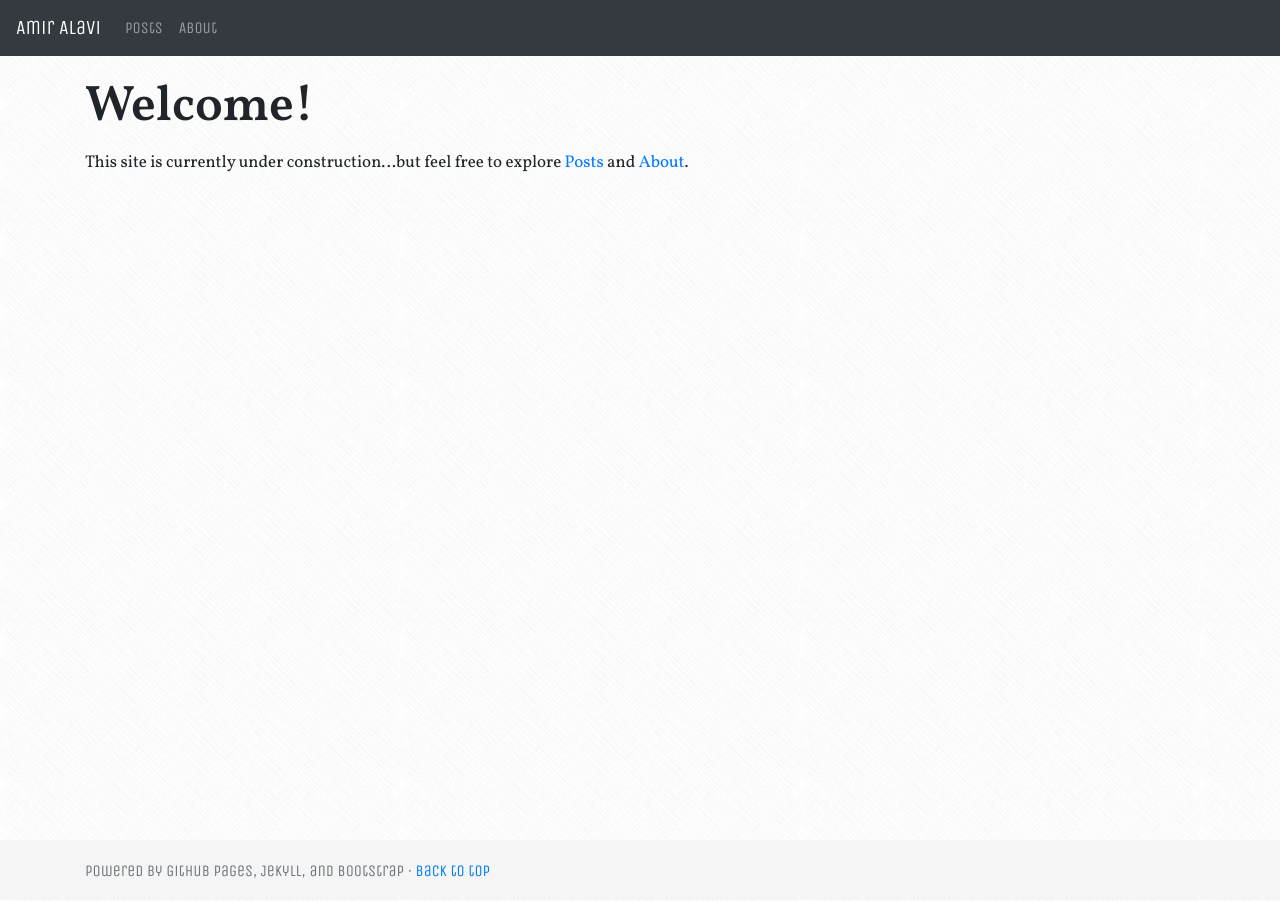
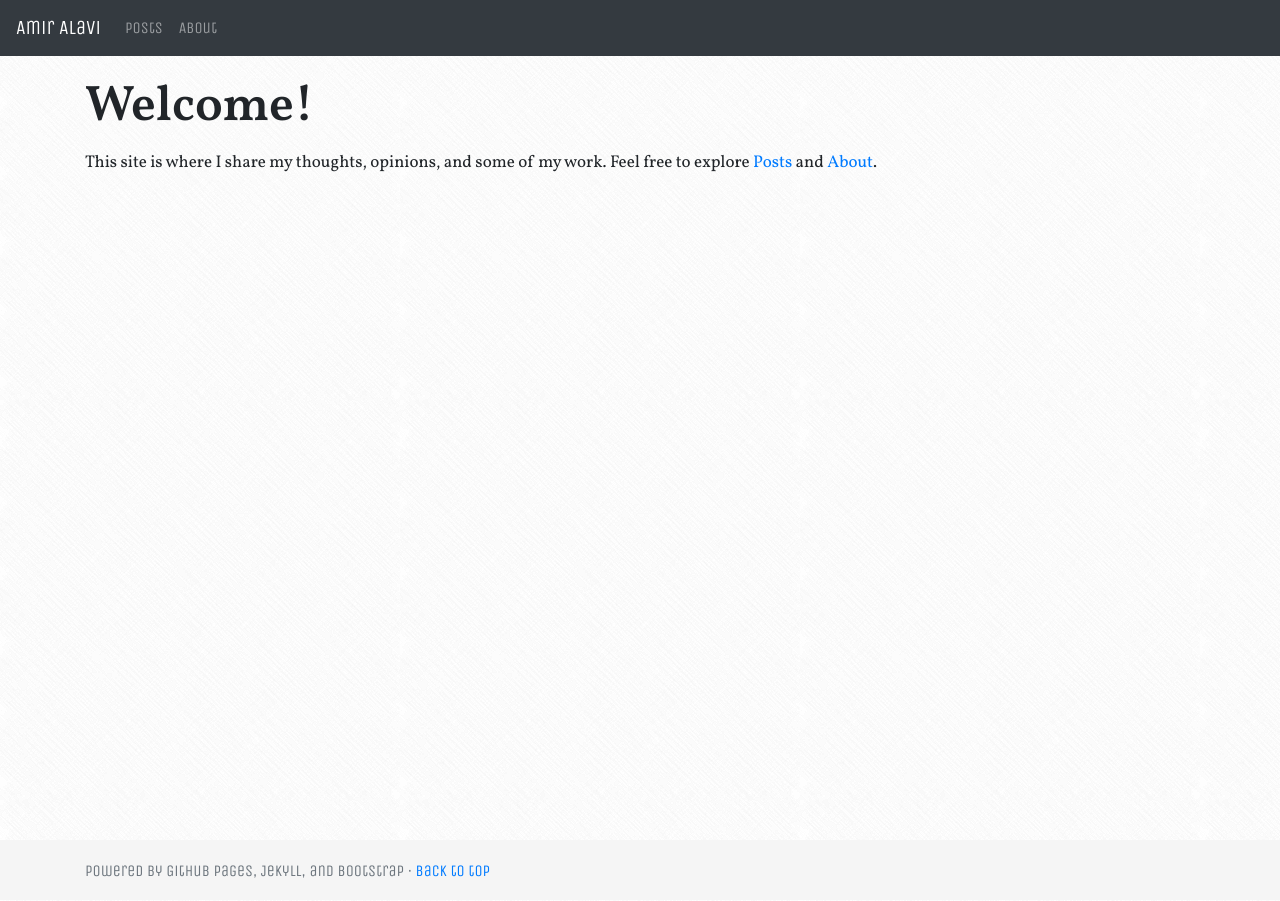
Before and after one commit to AmirAlavi/AmirAlavi.github.io, a Jekyll site: the page built from index.html, in a window 1280 px wide. Built offline with Jekyll 4.4.1, drawn with Linux system fonts in a browser that asks for light colours; nearby versions of some CDN libraries.

Commit message:
Homepage no longer says 'under construction'

```diff
--- a/index.html
+++ b/index.html
@@ -4,5 +4,5 @@ title: Amir Alavi, Home
 ---
 <div class="blurb">
 	<h1>Welcome!</h1>
-	<p>This site is currently under construction...but feel free to explore <a href="{{ "/blog" | absolute_url }}">Posts</a> and <a href="{{ "/about" | absolute_url }}">About</a>.</p>
+	<p>This site is where I share my thoughts, opinions, and some of my work. Feel free to explore <a href="{{ "/blog" | absolute_url }}">Posts</a> and <a href="{{ "/about" | absolute_url }}">About</a>.</p>
 </div><!-- /.blurb -->
```
